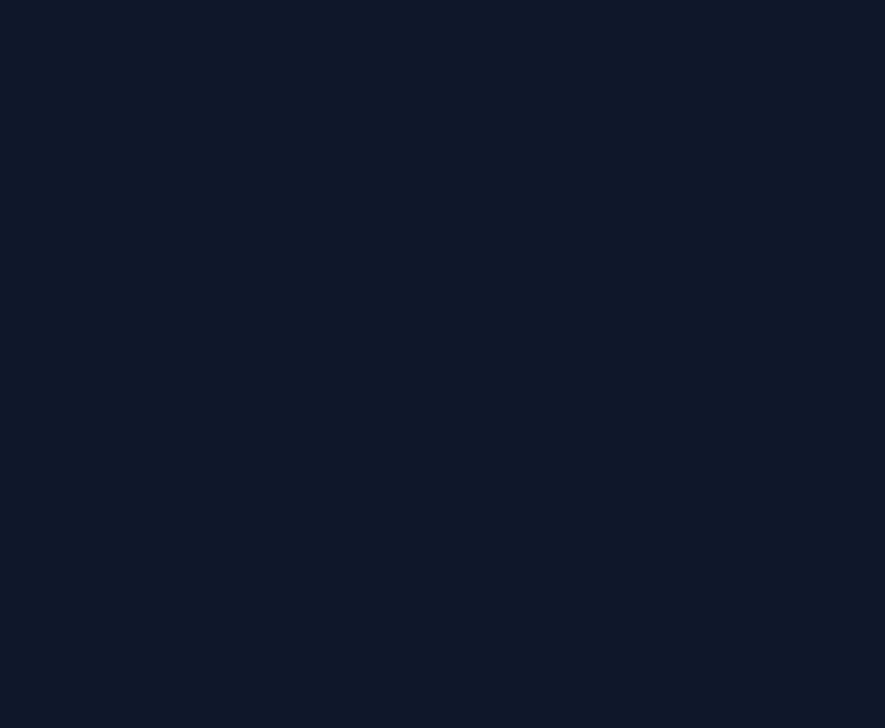
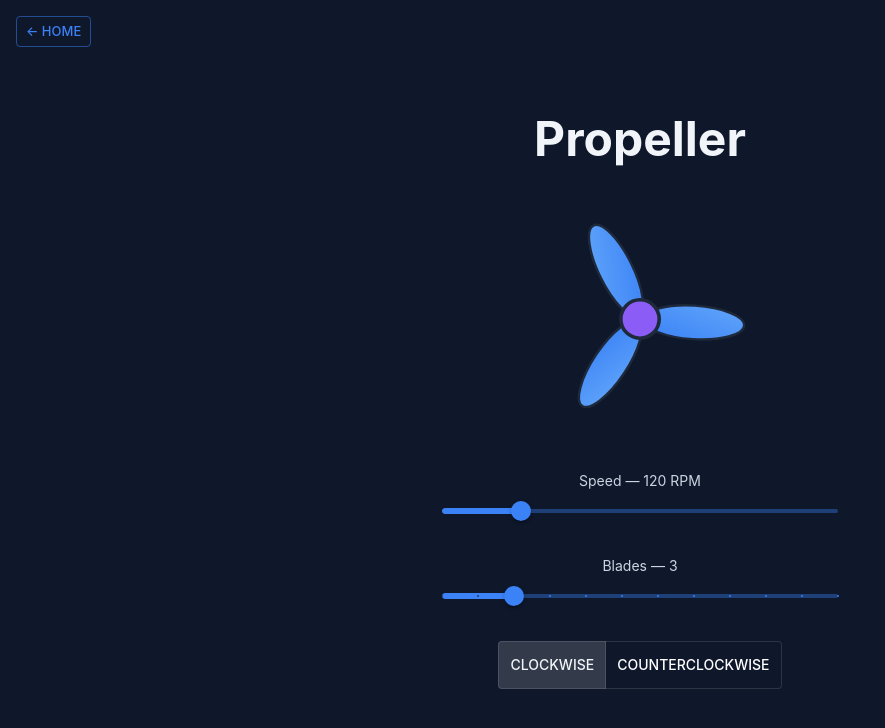
Before and after one commit to jcraver1021/mad-props, a React (Vite) app: page /propeller in a window 1280 px wide. Before the commit this address had no page. Shown: the top 728 px of the page, without its empty margins (0-885 px from the left). Built offline with nearby package versions, Linux system fonts and the light colour scheme.

Commit message:
Adds propeller animation app (#18)

```diff
--- a/src/App.tsx
+++ b/src/App.tsx
@@ -4,6 +4,7 @@ import { BrowserRouter, Route, Routes } from "react-router-dom";
 import Home from "./pages/home";
 import MinuteMath from "./pages/minute-math";
 import Ouija from "./pages/ouija";
+import PropellerPage from "./pages/propeller";
 import SolarSystemPage from "./pages/solar-system";
 import { theme } from "./theme";
 
@@ -17,6 +18,7 @@ function App() {
           <Route path="/minute-math" element={<MinuteMath />} />
           <Route path="/ouija" element={<Ouija />} />
           <Route path="/solar-system" element={<SolarSystemPage />} />
+          <Route path="/propeller" element={<PropellerPage />} />
         </Routes>
       </BrowserRouter>
     </ThemeProvider>
--- /dev/null
+++ b/src/components/Propeller/Propeller.tsx
@@ -0,0 +1,109 @@
+import { useEffect, useRef } from "react";
+
+export type PropellerDirection = "cw" | "ccw";
+
+export interface PropellerProps {
+  /** Rotational speed in revolutions per minute. */
+  rpm: number;
+  /** Number of blades, 1-12. Defaults to 3. */
+  bladeCount?: number;
+  /** Spin direction. Defaults to clockwise. */
+  direction?: PropellerDirection;
+  /** Diameter of the propeller in pixels. Defaults to 240. */
+  size?: number;
+}
+
+export default function Propeller({
+  rpm,
+  bladeCount = 3,
+  direction = "cw",
+  size = 240,
+}: PropellerProps) {
+  const groupRef = useRef<SVGGElement>(null);
+  const rpmRef = useRef(rpm);
+  const directionRef = useRef(direction);
+  const angleRef = useRef(0);
+  const lastTRef = useRef(0);
+  const rafRef = useRef(0);
+
+  useEffect(() => {
+    rpmRef.current = rpm;
+  }, [rpm]);
+
+  useEffect(() => {
+    directionRef.current = direction;
+  }, [direction]);
+
+  // Driven by rAF rather than a CSS animation with rpm-derived
+  // animation-duration: changing that duration mid-animation restarts it
+  // from the keyframe origin, snapping the blades back on every speed change.
+  useEffect(() => {
+    const loop = (ts: number) => {
+      if (lastTRef.current > 0) {
+        const dtSeconds = (ts - lastTRef.current) / 1000;
+        const sign = directionRef.current === "cw" ? 1 : -1;
+        // 360deg per revolution, rpm/60 revolutions per second
+        angleRef.current =
+          (angleRef.current + sign * rpmRef.current * 6 * dtSeconds) % 360;
+        groupRef.current?.setAttribute(
+          "transform",
+          `rotate(${angleRef.current} 100 100)`,
+        );
+      }
+      lastTRef.current = ts;
+      rafRef.current = requestAnimationFrame(loop);
+    };
+    rafRef.current = requestAnimationFrame(loop);
+    return () => cancelAnimationFrame(rafRef.current);
+  }, []);
+
+  const bladeAngles = Array.from(
+    { length: bladeCount },
+    (_, i) => (360 / bladeCount) * i,
+  );
+
+  return (
+    <svg
+      width={size}
+      height={size}
+      viewBox="0 0 200 200"
+      role="img"
+      aria-label={`Propeller spinning at ${rpm} RPM`}
+    >
+      <defs>
+        <linearGradient id="propellerBlade" x1="0" y1="0" x2="1" y2="1">
+          <stop offset="0%" stopColor="#60a5fa" />
+          <stop offset="100%" stopColor="#3b82f6" />
+        </linearGradient>
+      </defs>
+      {/*
+        Known issue: at high blade counts, overlapping ellipse strokes leave a
+        visible seam at the first/last blade boundary. Fix would be rendering
+        the propeller as one unified shape instead of N overlapping ellipses.
+      */}
+      <g ref={groupRef}>
+        {bladeAngles.map((rot) => (
+          <ellipse
+            key={rot}
+            cx="100"
+            cy="55"
+            rx="14"
+            ry="42"
+            fill="url(#propellerBlade)"
+            stroke="#1e293b"
+            strokeWidth="2"
+            transform={`rotate(${rot} 100 100)`}
+          />
+        ))}
+      </g>
+      <circle
+        cx="100"
+        cy="100"
+        r="16"
+        fill="#8b5cf6"
+        stroke="#1e293b"
+        strokeWidth="3"
+      />
+    </svg>
+  );
+}
--- a/src/pages/home.tsx
+++ b/src/pages/home.tsx
@@ -77,6 +77,13 @@ function Home() {
                 description="Model planets orbiting a star and watch them evolve"
               />
             </Grid>
+            <Grid item>
+              <AppCard
+                name="Propeller"
+                to="/propeller"
+                description="Spin a propeller and control its speed with a slider"
+              />
+            </Grid>
           </Grid>
         </Box>
       </Container>
--- /dev/null
+++ b/src/pages/propeller.tsx
@@ -0,0 +1,102 @@
+import {
+  Box,
+  Button,
+  Container,
+  Slider,
+  ToggleButton,
+  ToggleButtonGroup,
+  Typography,
+} from "@mui/material";
+import { useState } from "react";
+import { Link } from "react-router-dom";
+import Propeller, {
+  PropellerDirection,
+} from "../components/Propeller/Propeller";
+
+export default function PropellerPage() {
+  const [rpm, setRpm] = useState(120);
+  const [bladeCount, setBladeCount] = useState(3);
+  const [direction, setDirection] = useState<PropellerDirection>("cw");
+
+  return (
+    <Box
+      sx={{
+        minHeight: "100vh",
+        display: "flex",
+        alignItems: "center",
+        justifyContent: "center",
+        position: "relative",
+      }}
+    >
+      <Button
+        component={Link}
+        to="/"
+        variant="outlined"
+        size="small"
+        sx={{ position: "absolute", top: 16, left: 16 }}
+      >
+        ← Home
+      </Button>
+
+      <Container maxWidth="xs" sx={{ textAlign: "center" }}>
+        <Typography
+          variant="h3"
+          component="h1"
+          gutterBottom
+          sx={{ fontWeight: 700 }}
+        >
+          Propeller
+        </Typography>
+
+        <Box sx={{ display: "flex", justifyContent: "center", my: 4 }}>
+          <Propeller rpm={rpm} bladeCount={bladeCount} direction={direction} />
+        </Box>
+
+        <Typography variant="body2" color="text.secondary" gutterBottom>
+          Speed — {rpm} RPM
+        </Typography>
+        <Slider
+          value={rpm}
+          onChange={(_, v) => setRpm(v as number)}
+          min={0}
+          max={600}
+          step={10}
+          valueLabelDisplay="auto"
+          aria-label="Propeller speed"
+        />
+
+        <Typography
+          variant="body2"
+          color="text.secondary"
+          gutterBottom
+          sx={{ mt: 3 }}
+        >
+          Blades — {bladeCount}
+        </Typography>
+        <Slider
+          value={bladeCount}
+          onChange={(_, v) => setBladeCount(v as number)}
+          min={1}
+          max={12}
+          step={1}
+          marks
+          valueLabelDisplay="auto"
+          aria-label="Blade count"
+        />
+
+        <Box sx={{ mt: 3 }}>
+          <ToggleButtonGroup
+            value={direction}
+            exclusive
+            onChange={(_, v) => {
+              if (v !== null) setDirection(v);
+            }}
+          >
+            <ToggleButton value="cw">Clockwise</ToggleButton>
+            <ToggleButton value="ccw">Counterclockwise</ToggleButton>
+          </ToggleButtonGroup>
+        </Box>
+      </Container>
+    </Box>
+  );
+}
```
Also changed, not shown: .claude/launch.json (added), 2 other files (tests, documents, lock files or other folders).
